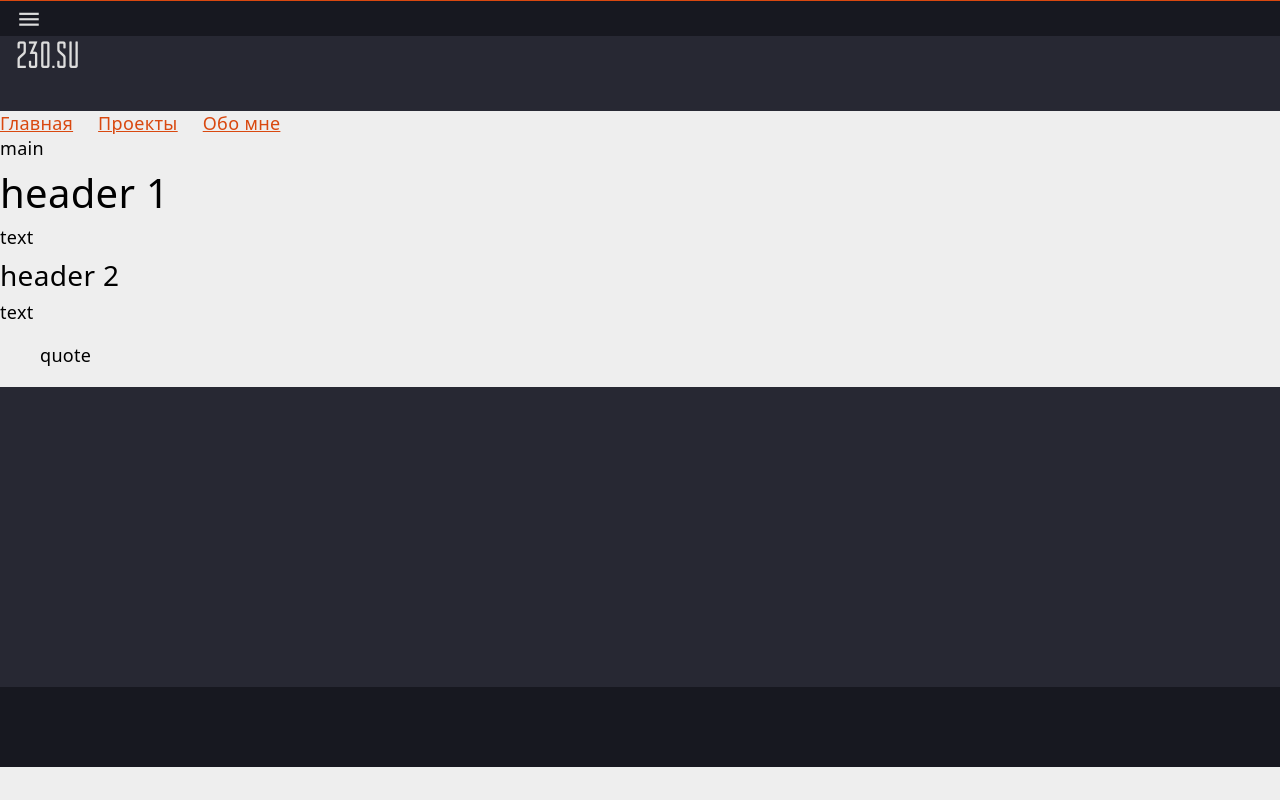
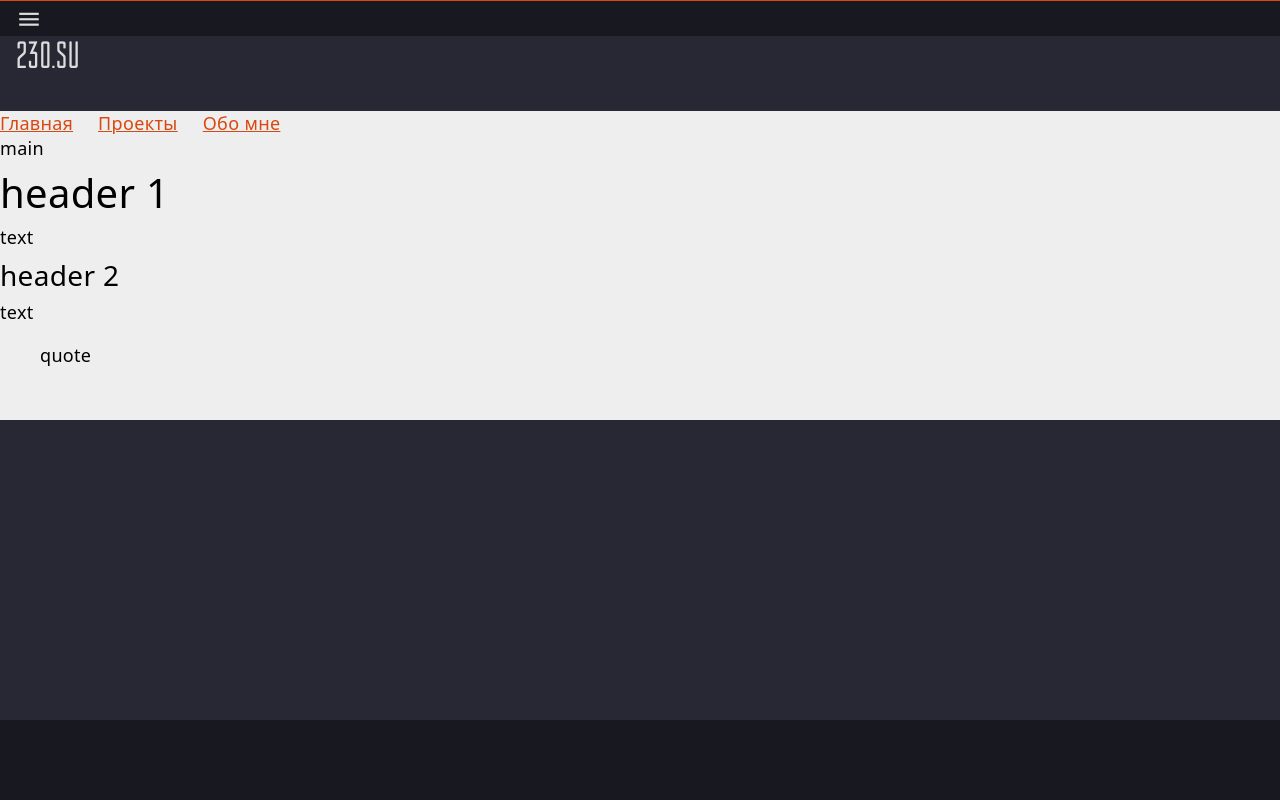
Before and after one commit to hardmagnett/site-only-vue, a Vue app: page / in a window 1280 px wide. Built offline with nearby package versions, Linux system fonts and the light colour scheme.

Commit message:
footer to bottom

```diff
--- a/src/10_app/App.vue
+++ b/src/10_app/App.vue
@@ -1,5 +1,6 @@
 <template>
-  <div>
+  <div class="app">
+    <div class="app__all-but-footer">
       <OffCanvasSidebar/>
       <HeaderFull/>
       <div>
@@ -9,10 +10,11 @@
         &nbsp;&nbsp;&nbsp;
         <router-link :to="{name: 'about'}">Обо мне</router-link>
       </div>
+      <router-view />
+    </div>
 
+    <FooterFull/>
   </div>
-  <router-view />
-  <FooterFull/>
 </template>
 
 <script setup lang="ts">
@@ -21,4 +23,16 @@ import { HeaderFull } from '@/30_widgets/HeaderFull'
 import { FooterFull } from '@/30_widgets/FooterFull'
 </script>
 
-<style scoped></style>
+<style scoped>
+/*Липкий футер старт*/
+.app {
+  display: flex;
+  min-height: 100vh;
+  flex-direction: column;
+  .app__all-but-footer {
+    flex-grow: 1;
+  }
+}
+
+/*Липкий футер энд*/
+</style>
```
Lines whose indentation alone changed are shown as unchanged.
